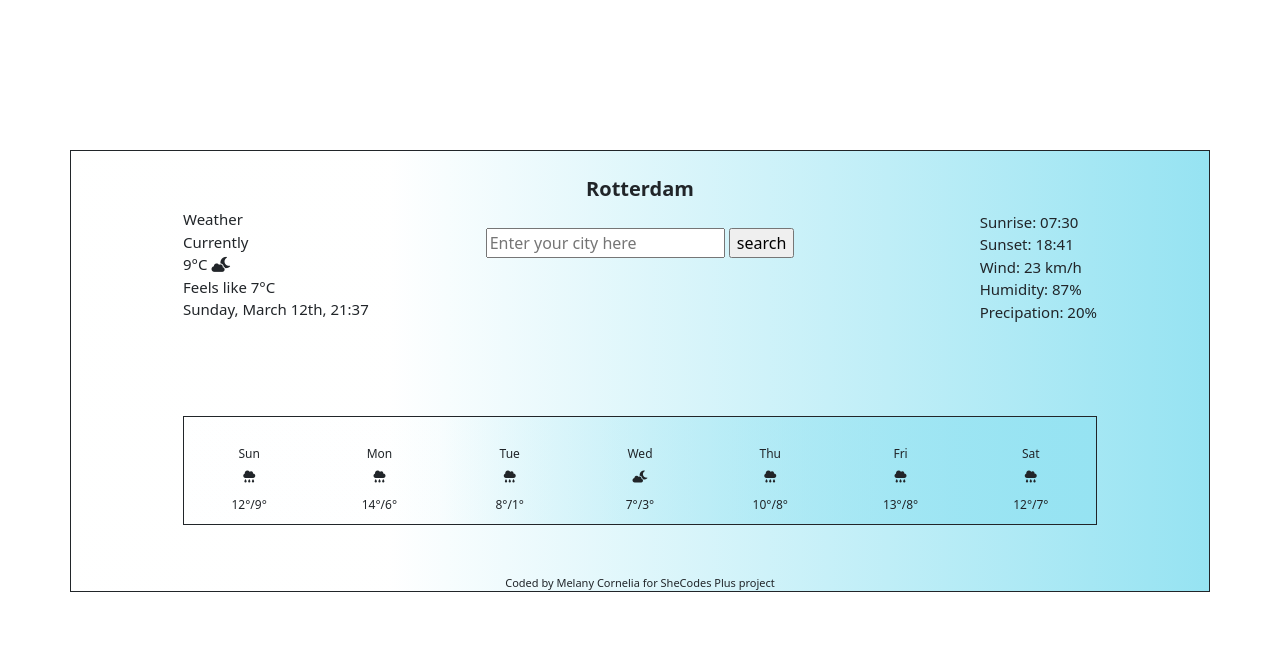
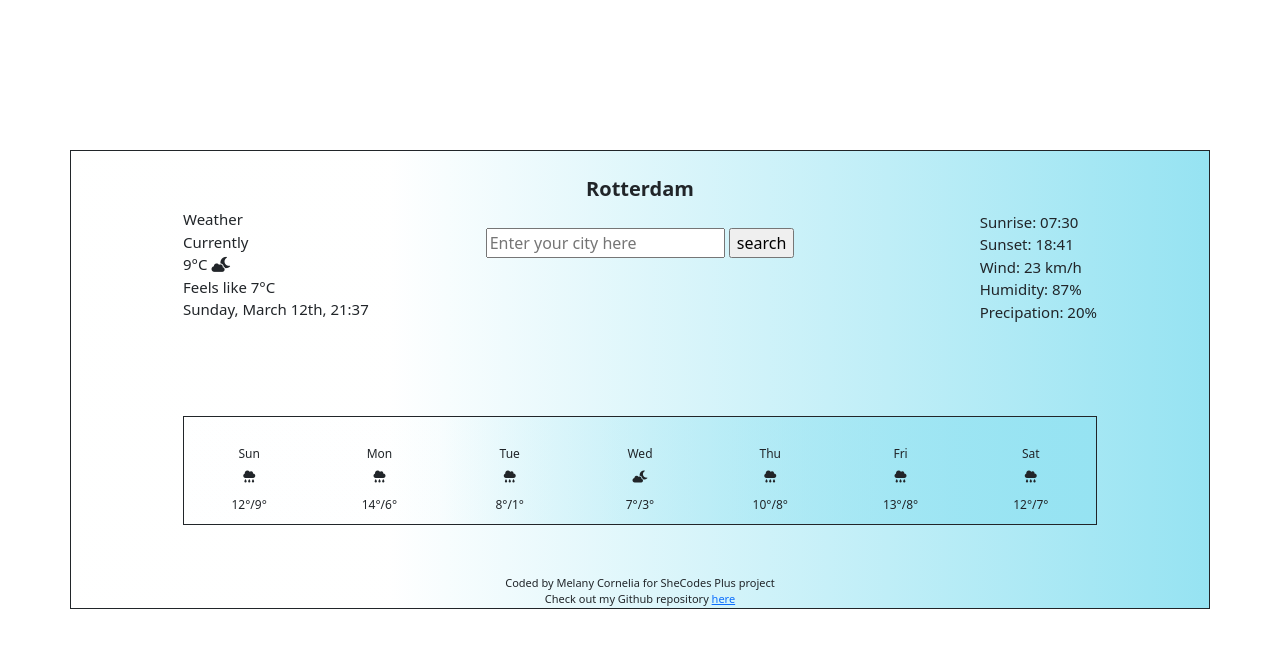
Before and after one commit to MelanyCornelia/Weather-App, a plain HTML site: page index.html in a window 1280 px wide. Drawn offline with nearby package versions, Linux system fonts and the light colour scheme.

Commit message:
Added link to Github repository

```diff
--- a/index.html
+++ b/index.html
@@ -101,6 +101,9 @@
       </div>
       <div class="CreditPage">
         Coded by Melany Cornelia for SheCodes Plus project
+        <br />
+        Check out my Github repository
+        <a href="https://github.com/MelanyCornelia/Weather-App">here</a>
       </div>
     </div>
     <script src="index.js"></script>
```
